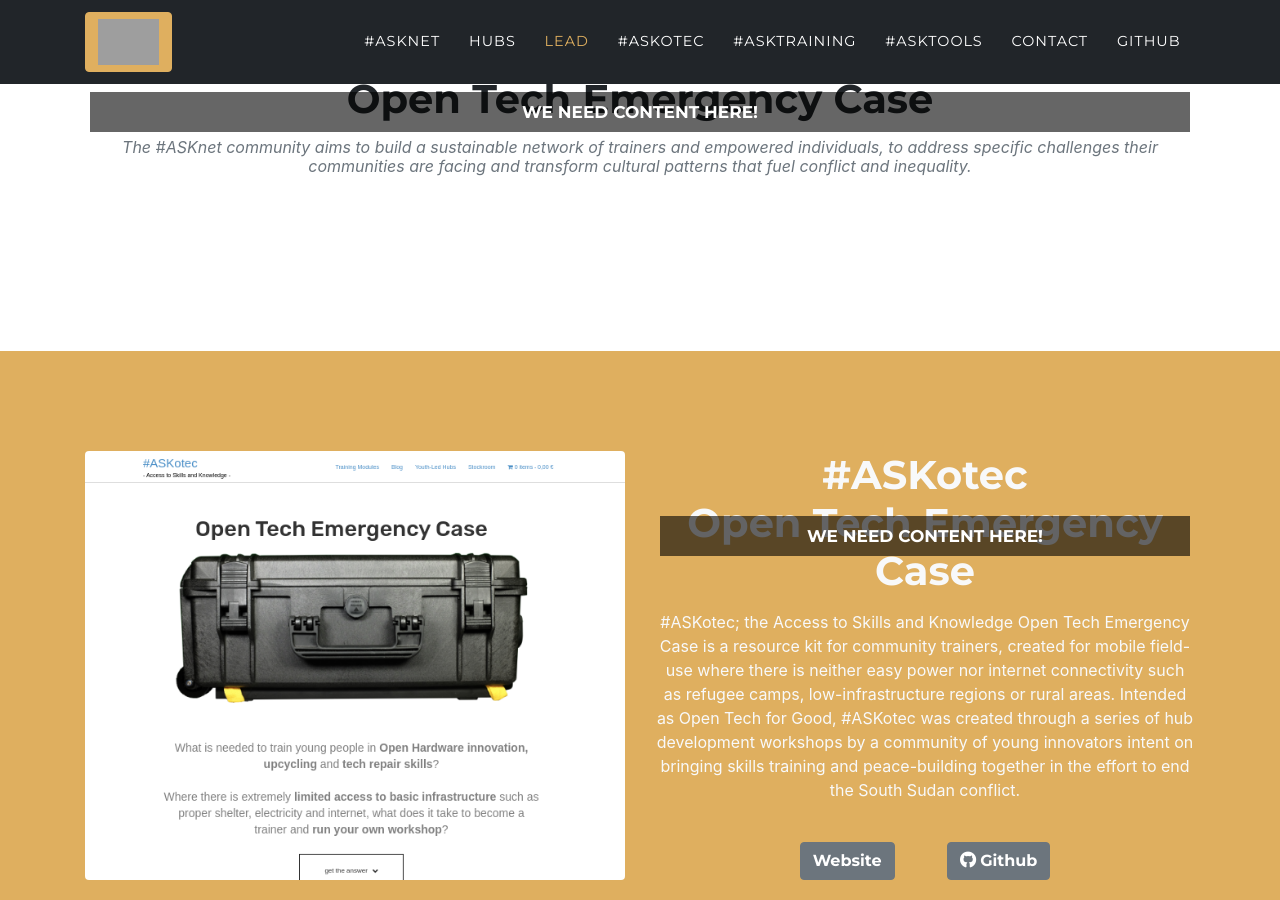
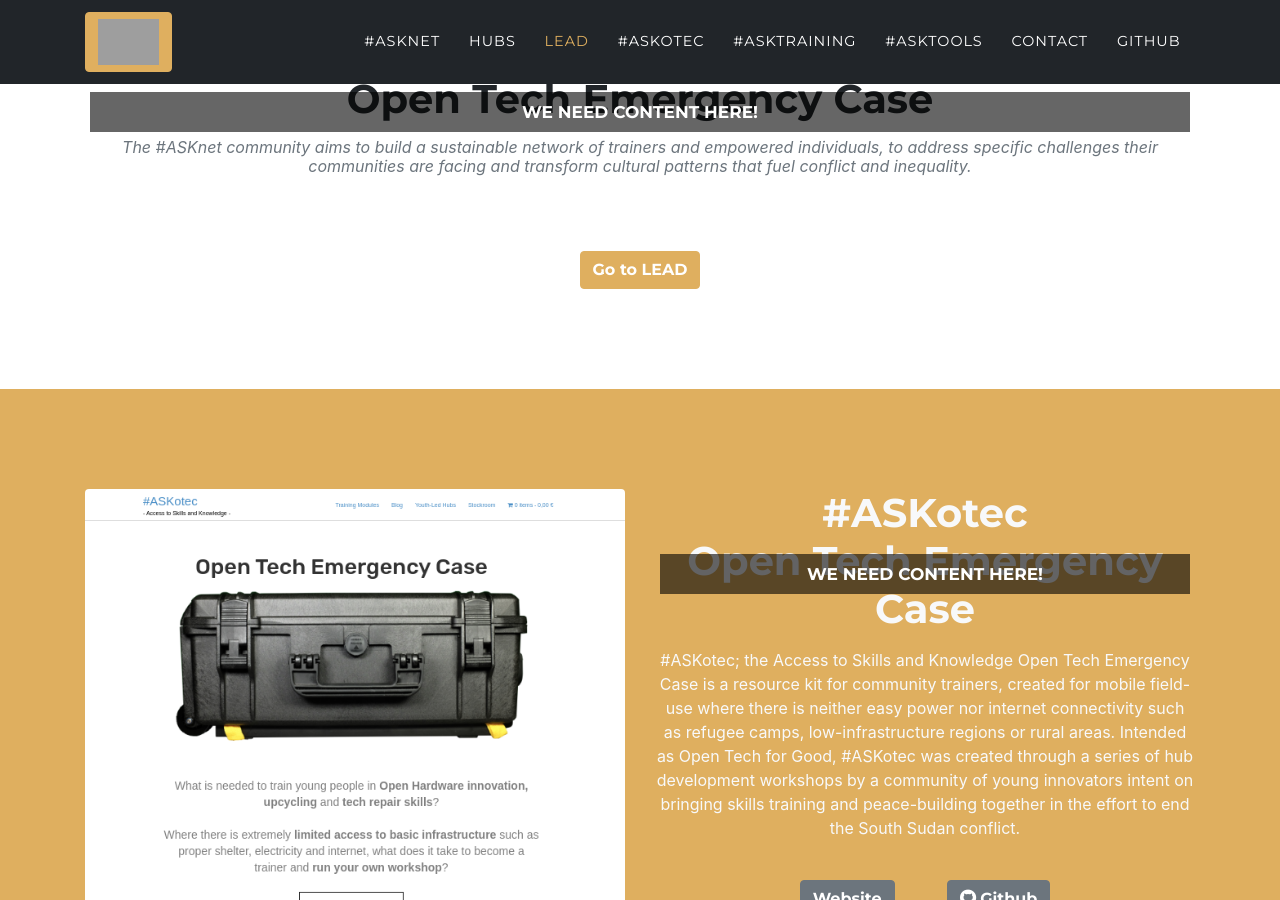
Before and after one commit to ASKnetCommunity/ASKnet.Community, a Jekyll site: the page built from index.md, in a window 1280 px wide and 900 px high, scrolled down 2928 px. Built offline with Jekyll 4.4.1, drawn with Linux system fonts in a browser that asks for light colours; some web fonts are replaced; grey boxes are pictures that could not be loaded.

Commit message:
added button "go to LEAD"

```diff
--- a/_includes/lead.html
+++ b/_includes/lead.html
@@ -14,6 +14,7 @@
           <a class="how-to" href="{{ site.data.sitetext[site.locale].submit-content.url }}">How it works?</a>
         </div>
         {% endif %}
+        <a href="https://lead.asknet.community/" class="btn btn-primary" target="_blank">Go to LEAD</a>
       </div>
     </div>
   </div>
```
